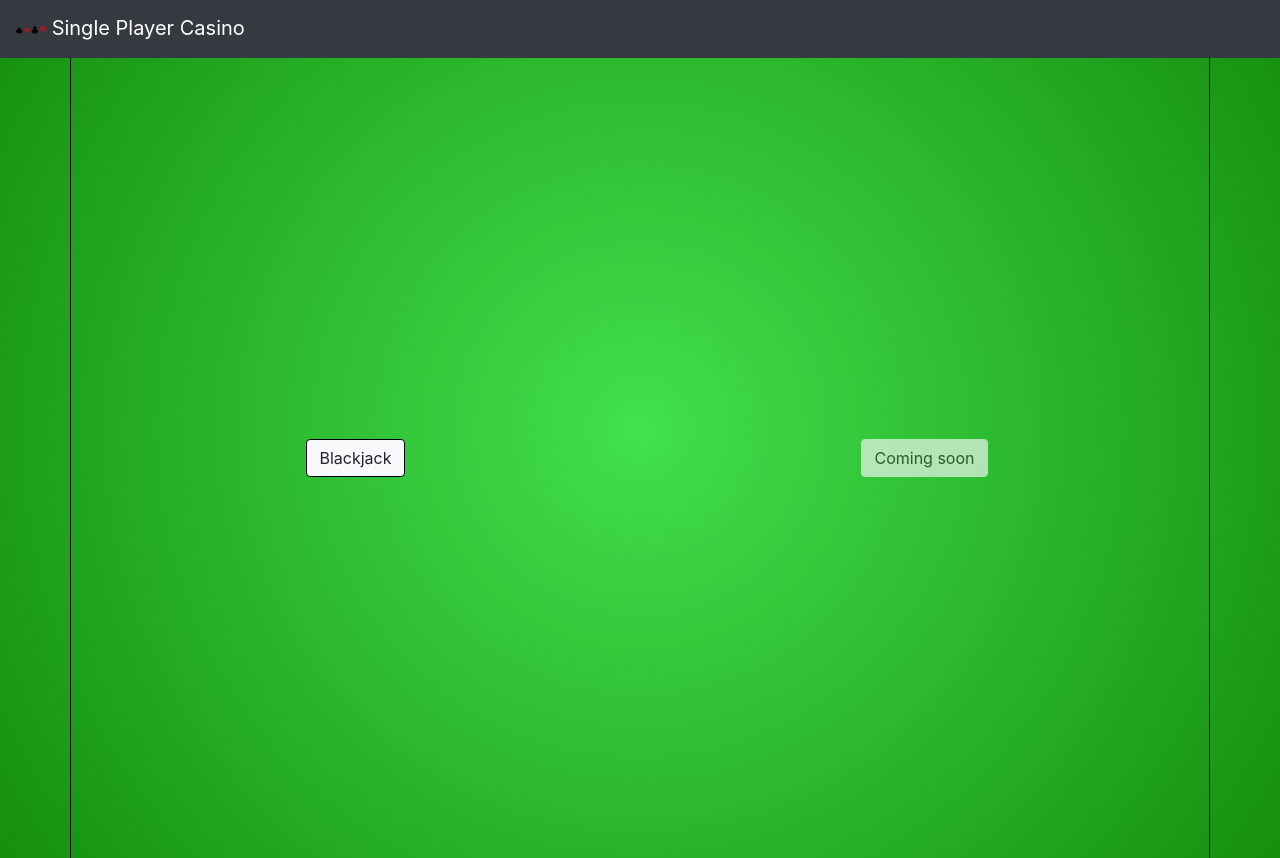
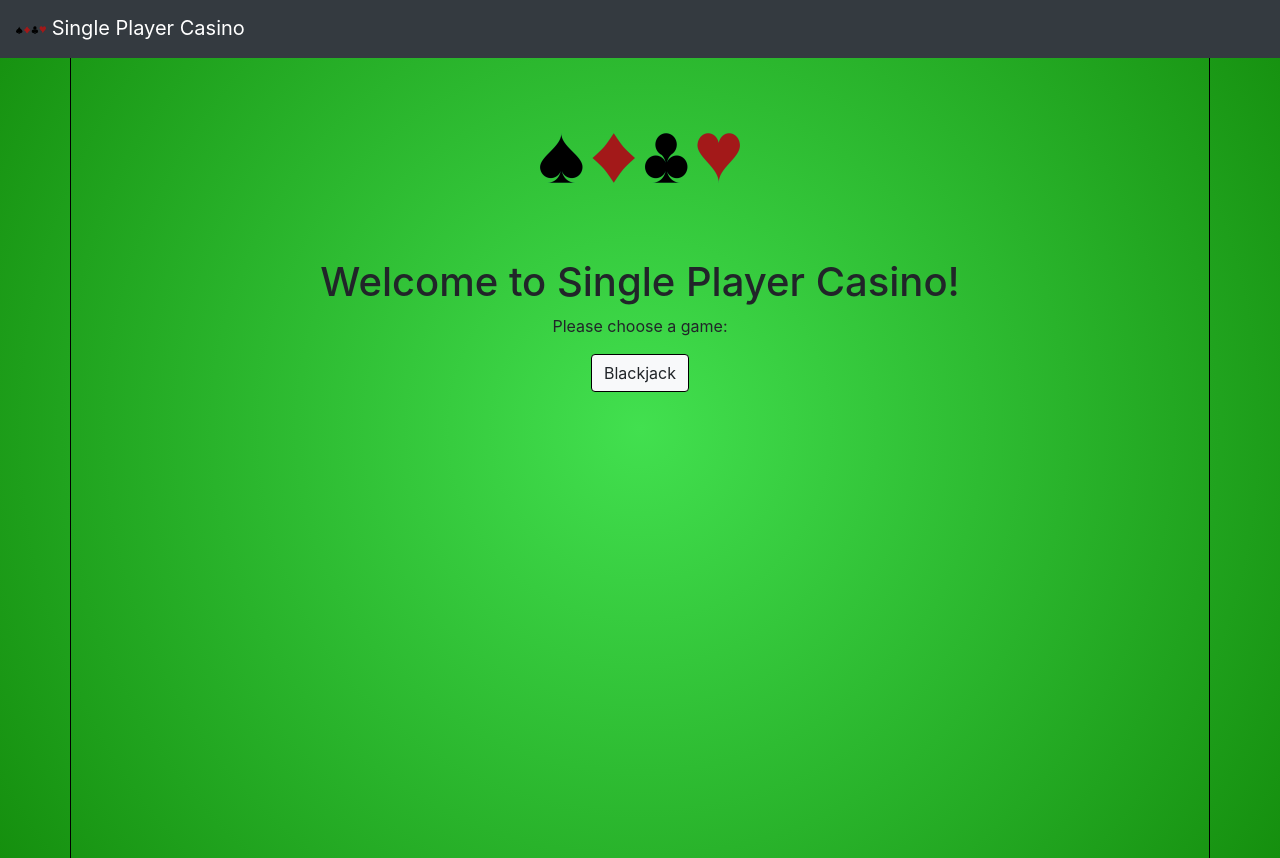
Before and after one commit to shaquille-galimba/single-player-casino, a React (Create React App) app: page / in a window 1280 px wide. Built offline with nearby package versions, Linux system fonts and the light colour scheme.

Commit message:
add homepage styling

```diff
--- a/src/App.js
+++ b/src/App.js
@@ -11,7 +11,7 @@ import {
   Route,
 	Link
 } from "react-router-dom";
-import Blackjack from './components/Blackjack';
+import BlackjackContainer from './containers/BlackjackContainer';
 import Home from './components/Home'
 
 class App extends Component {
@@ -30,8 +30,8 @@ class App extends Component {
 						</Link>
 					</Navbar>
 					<Container>
-						<Route exact path="/" component={Home} />
-						<Route exact path="/blackjack" component={Blackjack}/>
+						<Route exact path="/" component={Home} logo={logo}/>
+						<Route exact path="/blackjack" component={BlackjackContainer}/>
 					</Container>
 				</div>
 			</Router>
--- a/src/components/Blackjack.js
+++ /dev/null
@@ -1,14 +0,0 @@
-import React, { Component } from 'react';
-
-class Blackjack extends Component {
-
-	render() {
-		return(
-			<div>
-				Blackjack
-			</div>
-		)
-	}
-}
-
-export default Blackjack
--- a/src/components/Home.js
+++ b/src/components/Home.js
@@ -3,21 +3,32 @@ import Row from 'react-bootstrap/Row'
 import Col from 'react-bootstrap/Col'
 import Button from 'react-bootstrap/Button'
 import { Link } from 'react-router-dom';
+import logo from '../assets/suits.png'
+import Image from 'react-bootstrap/Image'
 
 class Home extends Component {
 
 	render() {
 		return (
-			<Row className="d-flex align-items-center justify-content-center customHeight">
+			<>
+				<div className="d-flex flex-column align-items-center justify-content-center">
+					<Image
+						src={logo}
+						class="img-thumbnail align-self-center"
+						width={200}
+						height={200}
+					/>
+					<h1>Welcome to Single Player Casino!</h1>
+					<p className="fs-6">Please choose a game:</p>
+					<Row>
 						<Col className="text-center">
 							<Link to="/blackjack">
 								<Button variant="light">Blackjack</Button>
 							</Link>
 						</Col>
-				<Col className="text-center">
-					<Button variant="light" disabled>Coming soon</Button>
-				</Col>
 					</Row>
+				</div>
+			</>
 		)
 	}
 }
--- a/src/main.css
+++ b/src/main.css
@@ -5,6 +5,7 @@ body {
     sans-serif;
   -webkit-font-smoothing: antialiased;
   -moz-osx-font-smoothing: grayscale;
+	overflow: hidden;
 	background: rgb(66,224,79);
 	background: radial-gradient(circle, rgba(66,224,79,1) 0%, rgba(21,143,14,1) 100%);
 }
@@ -19,7 +20,7 @@ code {
 }
 
 .customHeight {
-	height: 100%;
+	/* height: 100%; */
 }
 
 .btn-light {
```
Also changed, not shown: 1 other file (tests, documents, lock files or other folders). Lines whose indentation alone changed are shown as unchanged.
